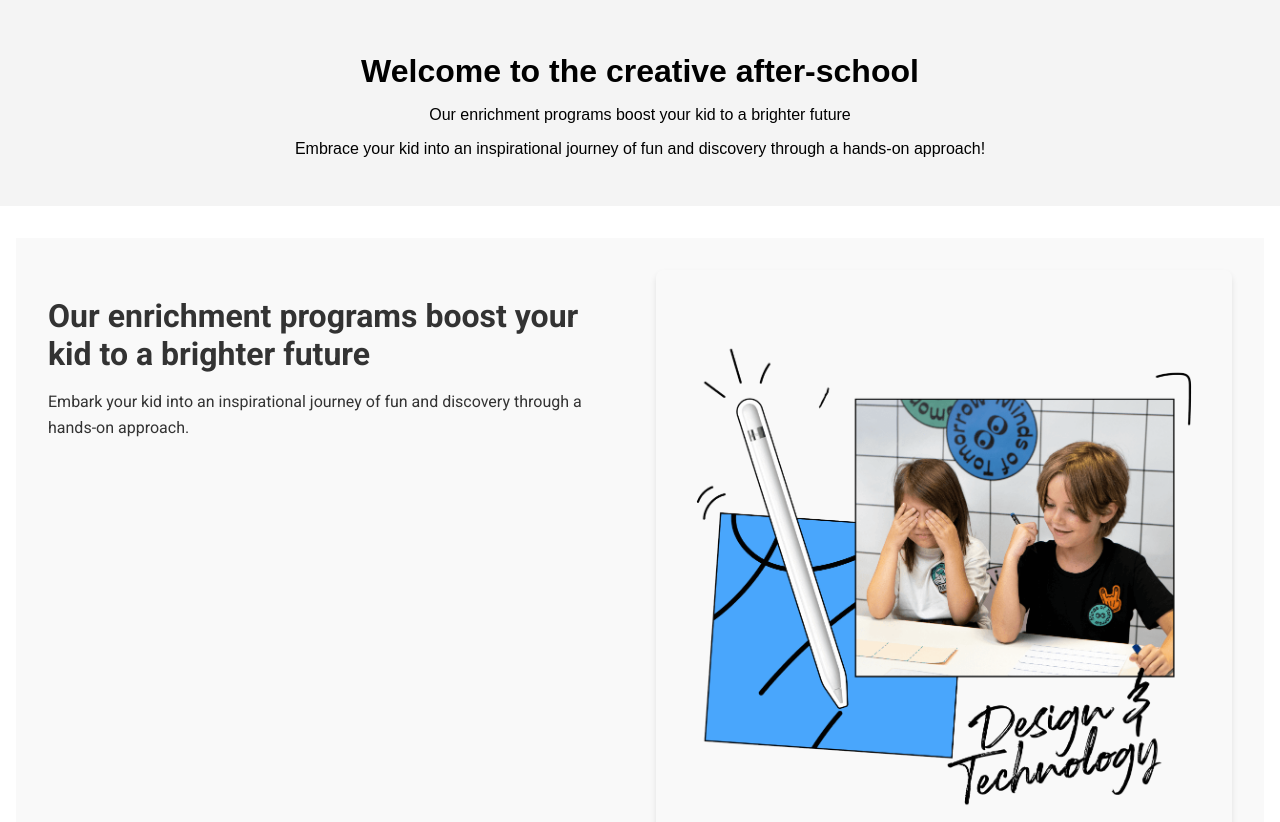
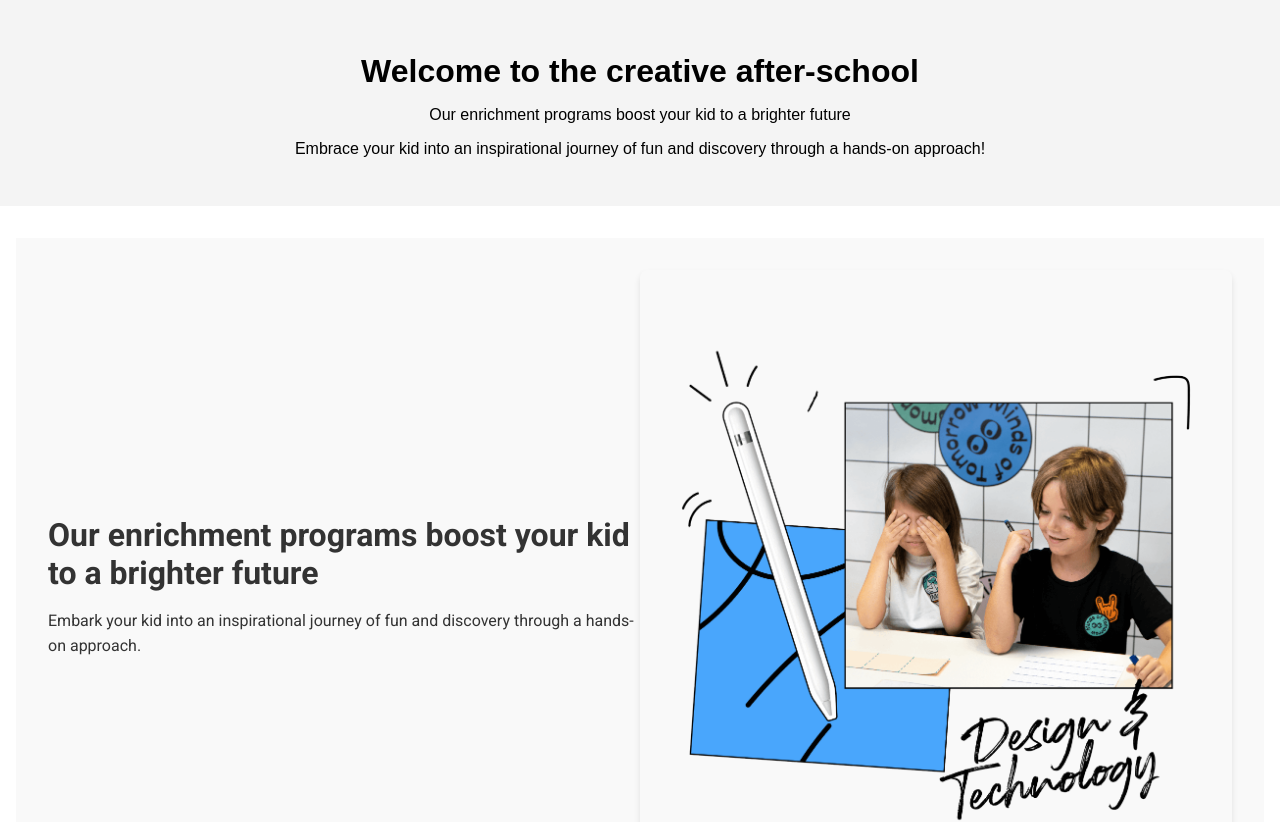
Before and after one commit to martiurpinas/a3mindsoftomorroww, a plain HTML site: page index.html in a window 1280 px wide. Shown: the top 822 px of the page. Drawn offline with Linux system fonts and the light colour scheme.

Commit message:
Update styles.css

```diff
--- a/CSS/styles.css
+++ b/CSS/styles.css
@@ -71,7 +71,7 @@ main {
     justify-content: center;
     gap: 2rem;
     flex-wrap: wrap;
-    background-color: #63b658
+    background-color: #6cb665
 }
 
 .cta-images {
@@ -106,18 +106,23 @@ main {
     justify-content: space-between;
     padding: 2rem;
     background-color: #f9f9f9;
+    gap: 2rem;
 }
 
 .enrichment-content {
     display: flex;
-    gap: 2rem;
-    flex-wrap: wrap;
+    flex-direction: row;
+    align-items: center;
+    justify-content: space-between;
+    width: 100%;
 }
 
 .enrichment-text {
     flex: 1;
     font-family: 'Roboto', sans-serif;
     color: #333;
+    text-align: left;
+    max-width: 50%;
 }
 
 .enrichment-text h2 {
@@ -133,7 +138,8 @@ main {
 
 .enrichment-image {
     flex: 1;
-    text-align: center;
+    text-align: right;
+    max-width: 50%;
 }
 
 .enrichment-image img {
@@ -148,6 +154,7 @@ main {
     font-size: 1rem;
     font-style: italic;
     color: #555;
+    text-align: center;
 }
 
 #miami-studio {
```
